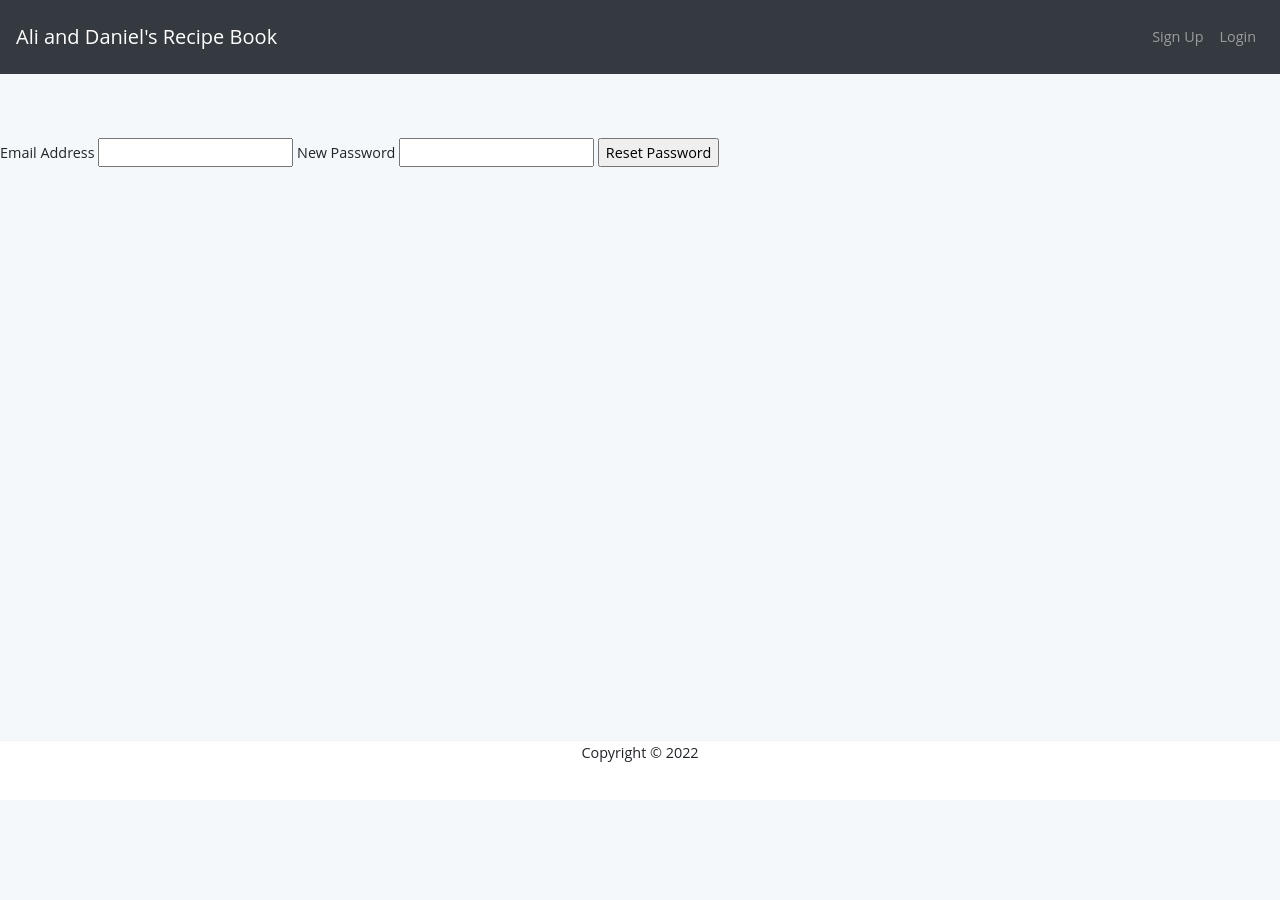
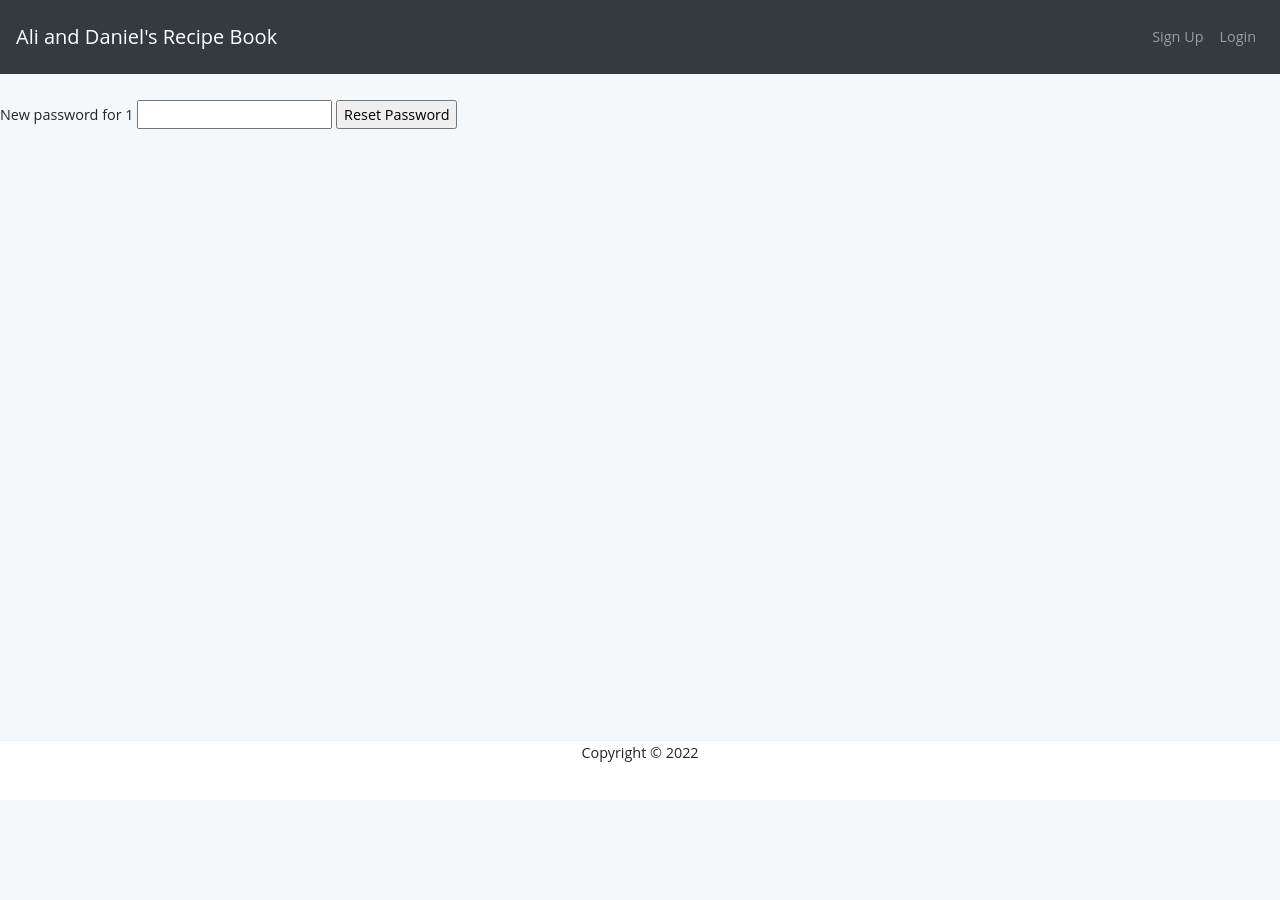
Before and after one commit to Daniel-Himself/WebDev_Course_Project, a PHP site: page /WebDev_HW1/restore.php?secret=1 in a window 1280 px wide. Before the commit the page ends 762 px from the top, so only its background shows below. Run offline with PHP 8.4, Linux system fonts and the light colour scheme; tables that the repository leaves empty or names only in its code hold one stand-in row (values such as "Sample post"); some libraries are stand-ins or nearby versions.

Commit message:
Streamlined password reset page

```diff
--- a/restore.php
+++ b/restore.php
@@ -7,11 +7,10 @@ $email = $_GET["secret"];
 $sql = "SELECT * FROM `users` WHERE email='$email'";
 $results =  $mysqli->query($sql);
 if ($results->num_rows < 0) {
-    die("קוד משתמש לא נכון");
+    die("No user found for given email address");
 }
 
 if(isset($_POST['restore_password'])) {
-    $email = $_POST['email'];
     $newpassword = $_POST['password'];
     $sql = "UPDATE `users` SET `password`='$newpassword' WHERE email = '$email'";
     $results =  $mysqli->query($sql);
@@ -23,11 +22,8 @@ if(isset($_POST['restore_password'])) {
     }
 }
 ?>
-<form method="post">
-    <br><br><br><br><br><br>
-    <label for="email">Email Address</label>
-    <input id="email" name="email" type="email"/>
-    <label for="password">New Password</label>
+<form id=mainElement method="post">
+    <label for="password">New password for <?php echo $_GET["secret"];?></label>
     <input id="password" name="password" type="password"/>
     <input type="submit" name="restore_password" value="Reset Password"/>
 </form>
```
Also changed, not shown: forgot.php (+2 -8 lines).
